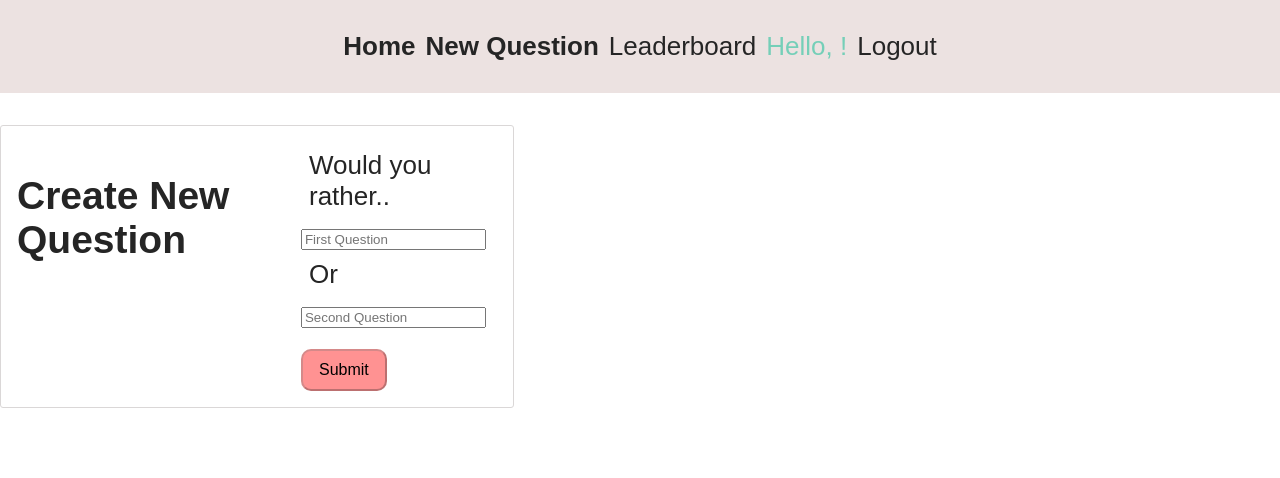
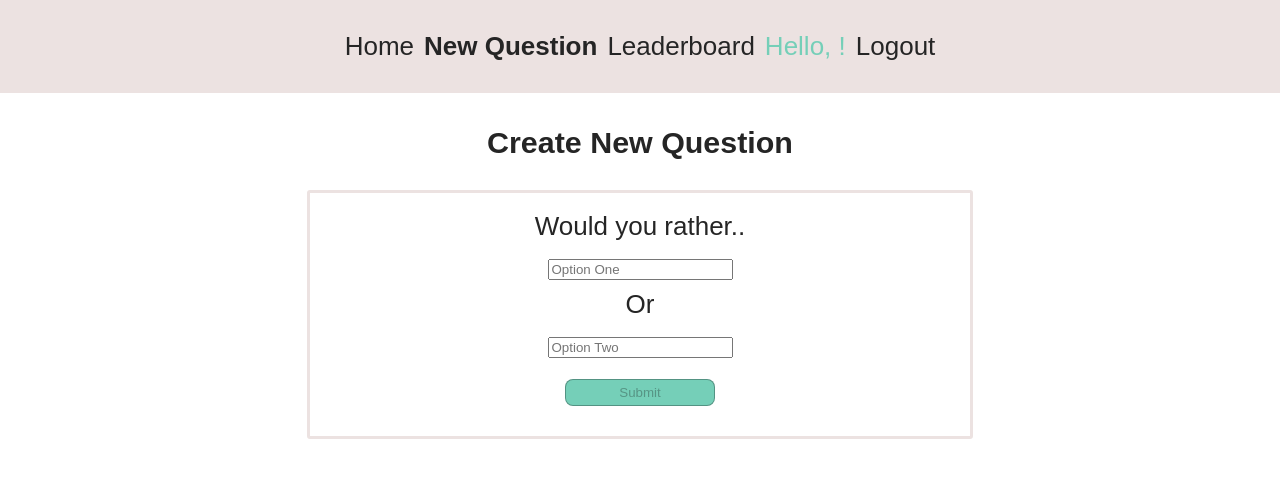
Before and after one commit to Widell79/would-you-rather, a React (Create React App) app: page /add in a window 1280 px wide. Both pictures are taken after a click on the button "Sign in". Shown: the top 478 px of the page. Built offline with nearby package versions, Linux system fonts and the light colour scheme.

Commit message:
style: updating app style

```diff
--- a/src/App.js
+++ b/src/App.js
@@ -46,7 +46,7 @@ function App() {
                 <Route path="/404">
                   <ErrorPage />
                 </Route>
-                <Route path="/">
+                <Route path="/" exact>
                   <Home />
                 </Route>
               </Switch>
--- a/src/components/AnswerQuestion.js
+++ b/src/components/AnswerQuestion.js
@@ -28,7 +28,7 @@ const AnswerQuestion = ({ details, avatar, name }) => {
   };
 
   return (
-    <div className="question">
+    <div className="center-container">
       <img src={avatar} alt={`Avatar of ${name}`} className="avatar" />
       <div className="info">
         <div>
@@ -57,7 +57,13 @@ const AnswerQuestion = ({ details, avatar, name }) => {
               {details[0].optionTwo.text}?
             </li>
           </ul>
-          <button onClick={handleSubmit}>Submit</button>
+          <button
+            className="btn"
+            onClick={handleSubmit}
+            disabled={userVote === ""}
+          >
+            Submit
+          </button>
         </div>
       </div>
     </div>
--- a/src/components/Leaderboard.js
+++ b/src/components/Leaderboard.js
@@ -23,7 +23,7 @@ const Leaderboard = () => {
   return (
     <div>
       <h3 className="center">Leaderboard</h3>
-      <div className="question">
+      <div className="center-container">
         <div className="info">
           <ul>
             {leader.map((lead) => (
--- a/src/components/Nav.js
+++ b/src/components/Nav.js
@@ -34,19 +34,15 @@ export default function Nav() {
     <nav className="nav">
       <ul>
         <li>
-          <NavLink to="/" activeClassName="active">
+          <NavLink exact to="/">
             Home
           </NavLink>
         </li>
         <li>
-          <NavLink to="/add" activeClassName="active">
-            New Question
-          </NavLink>
+          <NavLink to="/add">New Question</NavLink>
         </li>
         <li>
-          <NavLink to="/leaderboard" activeClassName="active">
-            Leaderboard
-          </NavLink>
+          <NavLink to="/leaderboard">Leaderboard</NavLink>
         </li>
         {authedUser === null ? (
           <li></li>
--- a/src/components/NewQuestion.js
+++ b/src/components/NewQuestion.js
@@ -37,27 +37,28 @@ const NewQuestion = () => {
   };
 
   return (
-    <div className="question">
-      <h2>Create New Question</h2>
-      <div className="info">
-        <div>
+    <div>
+      <h3 className="center">Create New Question</h3>
+      <div className="center-container">
+        <div className="info">
           <p>Would you rather..</p>
           <form onSubmit={submitHandler}>
             <input
               type="text"
-              placeholder="First Question"
+              placeholder="Option One"
               value={questionOne}
               onChange={questionOneHandler}
             />
             <p>Or</p>
             <input
               type="text"
-              placeholder="Second Question"
+              placeholder="Option Two"
               value={questionTwo}
               onChange={questionTwoHandler}
             />
+            <br />
             <button
-              className="my-btn"
+              className="btn"
               type="submit"
               disabled={questionOne === "" || questionTwo === ""}
             >
--- a/src/components/Question.js
+++ b/src/components/Question.js
@@ -23,7 +23,7 @@ const Question = ({ author, optionOne, optionTwo, id, timestamp }) => {
             <li className="question-text">{optionOne}..</li>
           </ul>
           <Link to={`/questions/${id}`}>
-            <button>View Poll</button>
+            <button className="btn">View Poll</button>
           </Link>
           <p>{formatDate(timestamp)}</p>
         </div>
--- a/src/components/QuestionResult.js
+++ b/src/components/QuestionResult.js
@@ -2,7 +2,7 @@ import React from "react";
 
 const QuestionResult = ({ details, avatar, name }) => {
   return (
-    <div className="question">
+    <div className="center-container">
       <img src={avatar} alt={`Avatar of ${name}`} className="avatar" />
       <div className="info">
         <div>
--- a/src/index.css
+++ b/src/index.css
@@ -21,7 +21,7 @@ p {
   margin: 0 auto;
   padding: 10px;
   border: 1px solid #dad7d7;
-  background: #d3e0dc;
+  background: #b3dbcf;
   text-align: center;
 }
 
@@ -40,26 +40,14 @@ p {
 }
 
 .btn {
-  text-transform: uppercase;
-  margin: 35px auto;
-  padding: 10px;
+  margin: 20px auto;
+  padding: 5px;
   border: 1px solid rgba(0, 0, 0, 0.29);
   cursor: pointer;
-  background: #fff;
-  font-size: 16px;
-  width: 250px;
+  background: #75cfb8;
+  width: 150px;
   position: relative;
-}
-
-.my-btn {
-  display: inline-block;
-  background: #ff9292;
-  padding: 10px 16px;
-  border-radius: 10px;
-  margin-top: 20px;
-  font-size: 1rem;
-  color: black;
-  cursor: pointer;
+  border-radius: 0.5rem;
 }
 
 .center {
@@ -120,8 +108,7 @@ li p {
   padding: 1rem;
   display: flex;
   justify-content: center;
-
-  border: 1px solid #dad7d7;
+  border: 3px solid #ece2e1;
   border-radius: 3px;
 }
 
@@ -129,9 +116,23 @@ li p {
   font-size: calc(4px + 2vmin);
 }
 
-.info {
-}
-
 .votes {
   font-size: calc(1px + 2vmin);
 }
+
+.center-container {
+  width: 100%;
+  max-width: 40rem;
+  padding: 10px;
+  display: flex;
+  margin: 0 auto;
+  border: 3px solid #ece2e1;
+  border-radius: 3px;
+}
+
+.info {
+  margin: auto;
+  display: flex;
+  text-align: center;
+  flex-direction: column;
+}
```
